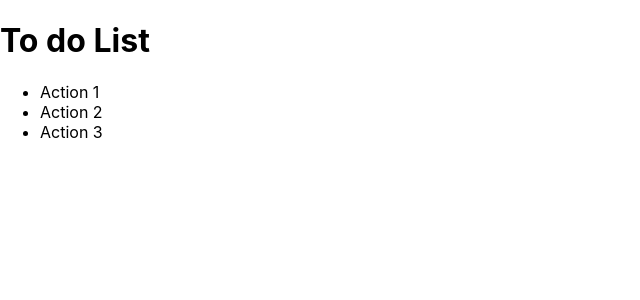
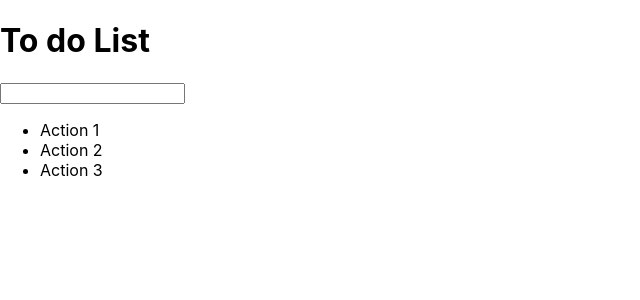
Before and after one commit to trungly-dev/React-TodoList, a React (Create React App) app: page / in a window 1280 px wide. Shown: the top 300 px of the page, without its empty margins (0-640 px from the left). Built offline with nearby package versions, Linux system fonts and the light colour scheme.

Commit message:
form/submit/input

```diff
--- a/src/App.js
+++ b/src/App.js
@@ -1,5 +1,6 @@
 import React, { useState }  from 'react';
 import './App.css';
+import TodoForm from './components/TodoForm';
 import TodoList from './components/TodoList';
 
 function App() {
@@ -21,9 +22,23 @@ function App() {
 
   }
 
+  const handleTodoFormSubmit = (formValues) => {
+
+    const newList = [...todoItems, {
+      id: todoItems.length + 1,
+      ...formValues
+    } ];
+
+    setTodoItems(newList);
+
+
+
+  }
+
   return (
     <div className="App">
     <h1> To do List</h1>
+      <TodoForm   onFormSubmit={handleTodoFormSubmit}  />
       <TodoList list={todoItems} onItemClick={handleAppClick}/>
     </div>
 
--- /dev/null
+++ b/src/components/TodoForm/index.js
@@ -0,0 +1,46 @@
+import React, {useState} from 'react';
+import PropTypes from 'prop-types';
+
+TodoForm.propTypes = {
+    onFormSubmit: PropTypes.func,
+};
+
+TodoForm.defaultProps = {
+    onFormSubmit: null,
+}
+
+
+function TodoForm(props) {
+
+    const { onFormSubmit } = props;
+    const [value, setValue] = useState('');
+
+    const handleInputChange = (e) => {
+        console.log(e.target.value);
+        setValue(e.target.value);
+    }
+
+    const handleSubmit = (e) => {
+        e.preventDefault();
+        if ( !onFormSubmit ) return ;
+
+        const formValues = {
+            title: value
+        }
+        onFormSubmit(formValues);
+        setValue('');
+
+    }
+
+    return (
+        <form onSubmit={handleSubmit}>
+            <input
+                type='text'
+                value={value}
+                onChange={handleInputChange}
+            />
+        </form>
+    );
+}
+
+export default TodoForm;
```
Also changed, not shown: 1 other file (tests, documents, lock files or other folders).
